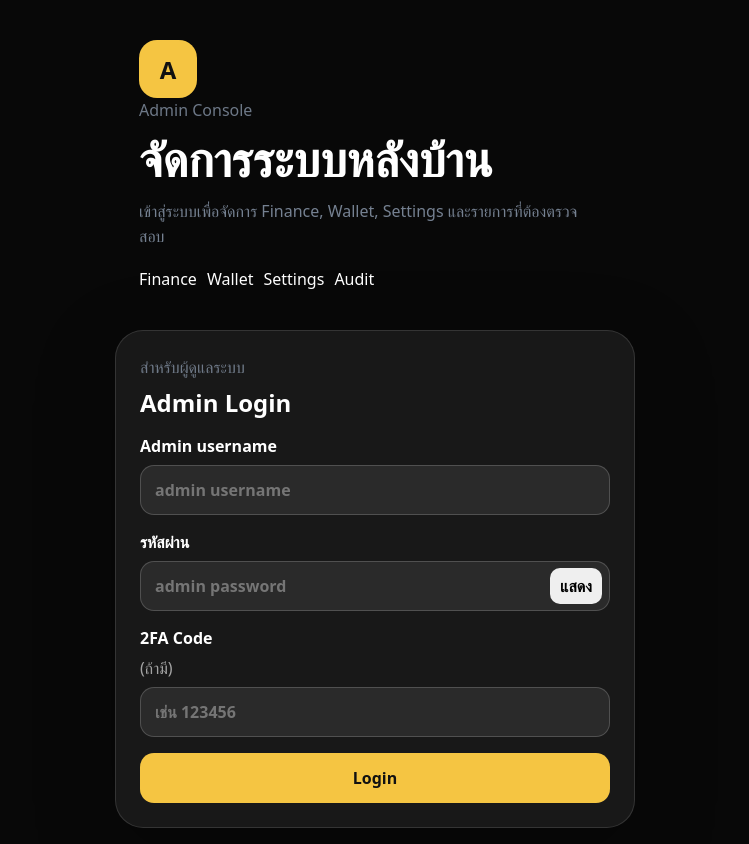
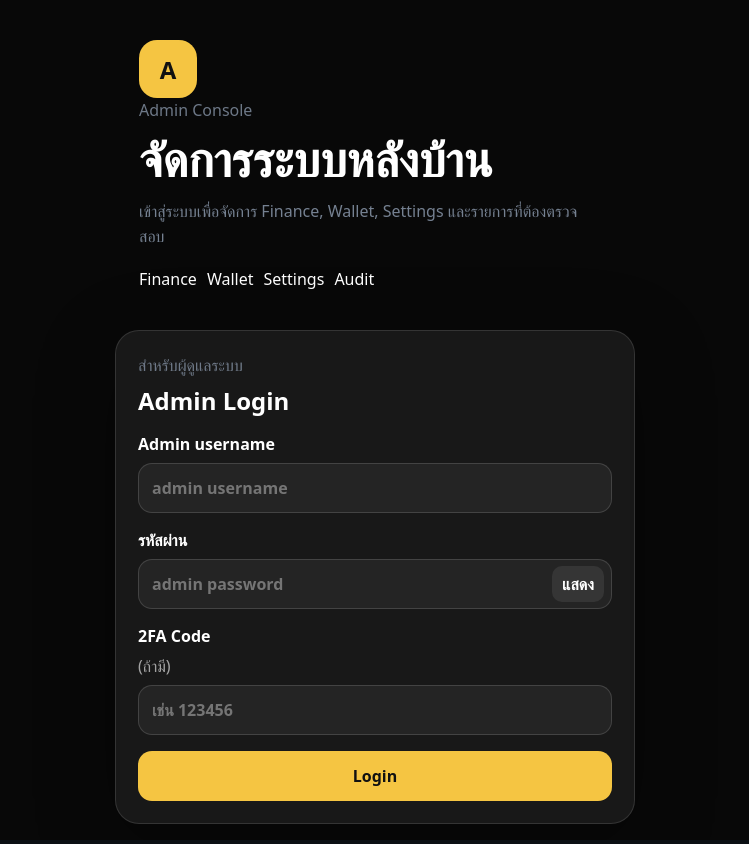
Before and after one commit to kogawz1997/platform-starter, a Next.js app in the folder apps/web-admin/: page /login in a window 1280 px wide. Shown: the whole page, without its empty margins (265-1014 px from the left). Built offline with nearby package versions, Linux system fonts and the light colour scheme; no server answers.

Commit message:
fix(admin): redirect logged-in admins from login

```diff
--- a/apps/web-admin/app/(auth)/login/page.tsx
+++ b/apps/web-admin/app/(auth)/login/page.tsx
@@ -1,6 +1,6 @@
 'use client';
 
-import { FormEvent, useState } from 'react';
+import { FormEvent, useEffect, useState } from 'react';
 
 const API_URL = process.env.NEXT_PUBLIC_API_URL ?? 'http://localhost:4000';
 
@@ -12,6 +12,13 @@ export default function AdminLoginPage() {
   const [status, setStatus] = useState<'idle' | 'success' | 'error' | 'info'>('idle');
   const [loading, setLoading] = useState(false);
   const [showSecret, setShowSecret] = useState(false);
+
+  useEffect(() => {
+    if (window.localStorage.getItem('admin_access_token')) {
+      const next = new URLSearchParams(window.location.search).get('next') || '/dashboard';
+      window.location.replace(next.startsWith('/') ? next : '/dashboard');
+    }
+  }, []);
 
   async function onSubmit(event: FormEvent<HTMLFormElement>) {
     event.preventDefault();
@@ -50,8 +57,9 @@ export default function AdminLoginPage() {
     window.localStorage.setItem('admin_access_token', data.accessToken);
     window.localStorage.setItem('admin_refresh_token', data.refreshToken);
     setStatus('success');
-    setMessage('เข้าสู่ระบบแอดมินสำเร็จ กำลังพาไปหน้า Settings...');
-    window.location.href = '/settings';
+    setMessage('เข้าสู่ระบบแอดมินสำเร็จ กำลังพาไปหน้า Dashboard...');
+    const next = new URLSearchParams(window.location.search).get('next') || '/dashboard';
+    window.location.href = next.startsWith('/') ? next : '/dashboard';
   }
 
   return (
@@ -84,18 +92,8 @@ export default function AdminLoginPage() {
           <label style={labelStyle}>
             รหัสผ่าน
             <div style={passwordWrapStyle}>
-              <input
-                value={secret}
-                onChange={(e) => setSecret(e.target.value)}
-                placeholder="admin password"
-                type={showSecret ? 'text' : 'password'}
-                autoComplete="current-password"
-                disabled={loading}
-                style={{ ...inputStyle, paddingRight: 84 }}
-              />
-              <button type="button" onClick={() => setShowSecret((v) => !v)} style={ghostButtonStyle} disabled={loading}>
-                {showSecret ? 'ซ่อน' : 'แสดง'}
-              </button>
+              <input value={secret} onChange={(e) => setSecret(e.target.value)} placeholder="admin password" type={showSecret ? 'text' : 'password'} autoComplete="current-password" disabled={loading} style={{ ...inputStyle, paddingRight: 84 }} />
+              <button type="button" onClick={() => setShowSecret((v) => !v)} style={ghostButtonStyle} disabled={loading}>{showSecret ? 'ซ่อน' : 'แสดง'}</button>
             </div>
           </label>
 
@@ -118,12 +116,10 @@ const shellStyle = { width: '100%', maxWidth: 1040, display: 'grid', gridTemplat
 const heroStyle = { padding: 24 } as const;
 const logoStyle = { width: 58, height: 58, borderRadius: 18, display: 'grid', placeItems: 'center', fontWeight: 800, fontSize: 24, background: '#f5c542', color: '#111' } as const;
 const featureStyle = { display: 'flex', gap: 10, flexWrap: 'wrap', marginTop: 20 } as const;
-const cardStyle = { border: '1px solid rgba(255,255,255,0.12)', borderRadius: 28, padding: 24, display: 'grid', gap: 16, background: '#181818', boxShadow: '0 24px 80px rgba(0,0,0,0.28)' } as const;
+const cardStyle = { display: 'grid', gap: 16, border: '1px solid rgba(255,255,255,0.12)', borderRadius: 24, padding: 22, background: '#181818', boxShadow: '0 20px 80px rgba(0,0,0,0.32)' } as const;
 const labelStyle = { display: 'grid', gap: 8, fontWeight: 700 } as const;
-const inputStyle = { width: '100%', padding: '13px 14px', borderRadius: 14, border: '1px solid rgba(255,255,255,0.18)', background: 'rgba(255,255,255,0.08)', color: 'inherit', boxSizing: 'border-box', outline: 'none' } as const;
+const inputStyle = { width: '100%', padding: 13, borderRadius: 14, border: '1px solid rgba(255,255,255,0.14)', background: '#242424', color: '#fff', boxSizing: 'border-box' } as const;
 const passwordWrapStyle = { position: 'relative' } as const;
-const ghostButtonStyle = { position: 'absolute', right: 8, top: 7, padding: '7px 10px', borderRadius: 10, border: 0, cursor: 'pointer' } as const;
-const submitStyle = { border: 0, borderRadius: 14, padding: '14px 16px', fontWeight: 800, cursor: 'pointer', background: '#f5c542', color: '#111' } as const;
-function alertStyle(status: 'idle' | 'success' | 'error' | 'info') {
-  return { border: '1px solid rgba(255,255,255,0.14)', borderRadius: 14, padding: 12, background: status === 'error' ? 'rgba(255,80,80,0.14)' : status === 'success' ? 'rgba(80,255,140,0.14)' : 'rgba(255,255,255,0.08)' } as const;
-}
+const ghostButtonStyle = { position: 'absolute', right: 8, top: '50%', transform: 'translateY(-50%)', border: 0, borderRadius: 10, padding: '7px 10px', background: 'rgba(255,255,255,0.08)', color: '#fff', cursor: 'pointer' } as const;
+const submitStyle = { padding: 14, borderRadius: 14, border: 0, background: '#f5c542', color: '#111', fontWeight: 900, cursor: 'pointer' } as const;
+function alertStyle(type: 'idle' | 'success' | 'error' | 'info') { return { border: '1px solid rgba(255,255,255,0.12)', borderRadius: 14, padding: 12, background: type === 'error' ? 'rgba(255,70,70,0.12)' : type === 'success' ? 'rgba(80,255,140,0.12)' : 'rgba(255,255,255,0.06)', color: '#fff' } as const; }
```
